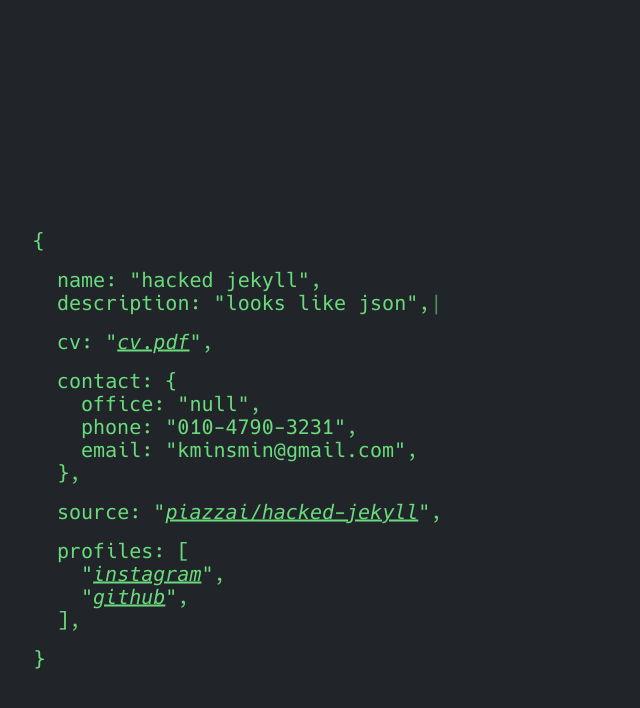
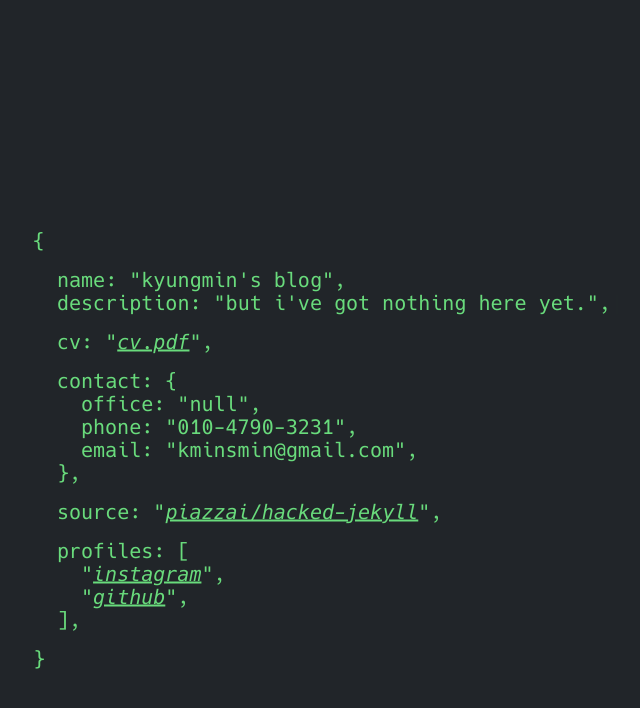
Before and after one commit to kminsmin/kminsmin.github.io, a Jekyll site: the page built from index.md, in a window 1280 px wide. Shown: the top 708 px of the page, without its empty margins (223-863 px from the left). Built offline with Jekyll 4.4.1, drawn with Linux system fonts in a browser that asks for light colours.

Commit message:
Update _config.yml

```diff
--- a/_config.yml
+++ b/_config.yml
@@ -1,7 +1,7 @@
 # this is only for search engines, it does not appear in the home
 # as long as the json variables name and description are provided
-title: Hacked Jekyll
-description: Jekyll microtheme that looks like JSON
+title: Kyungmin's Blog
+description: Blog for studies & self reflection
 baseurl: ""
 url: https://kminsmin.github.io
 
@@ -11,8 +11,8 @@ json:
   name:
   description:
     - Hello!
-    - This tiny website
-    - Looks like json
+    - Welcome,
+    - But I've got nothing here yet.
   cv: assets/cv.pdf
   info:
     - department of mechanical engineering
```
